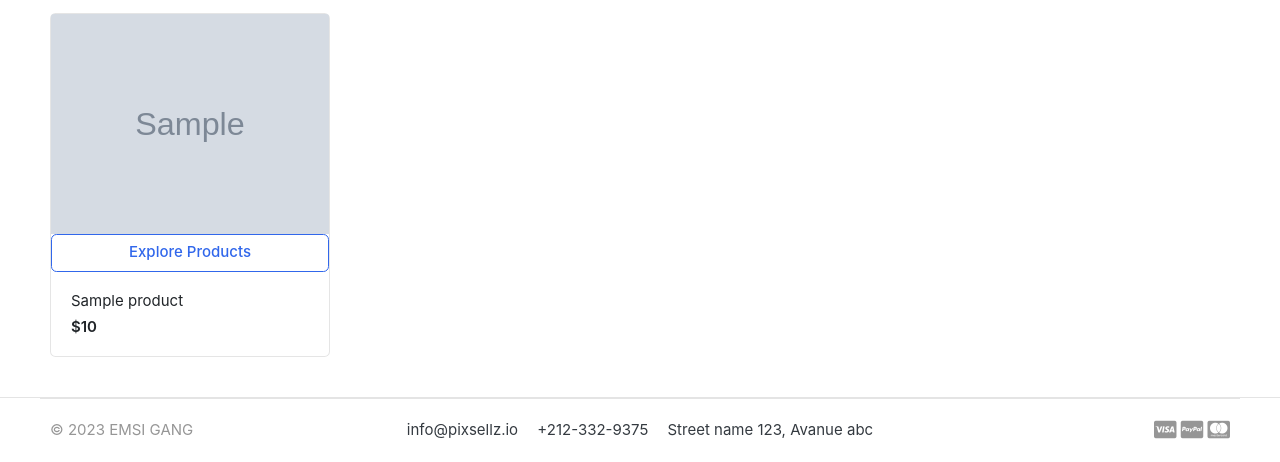
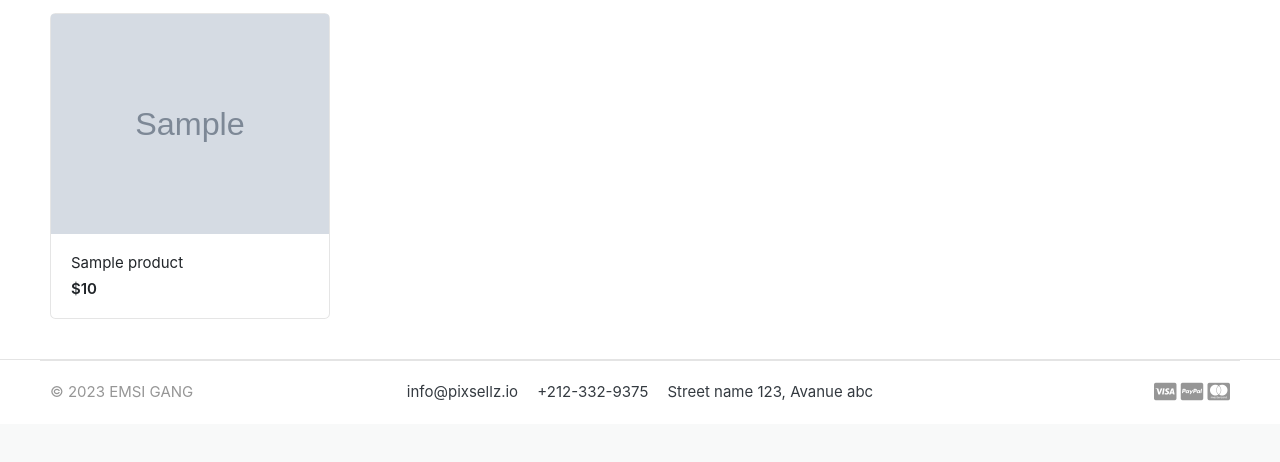
Before and after one commit to CHEMLAL-Imane/PFM, a Django app: template templates/home.html in a window 1280 px wide. Shown: the part 515-977 px from the top of the page. After the commit the page ends 939 px from the top, so only its background shows below. Run offline with Django 3.2, Linux system fonts and the light colour scheme; the template is opened without the code that fills it: most values are stand-ins (such as "Sample title", 1, 10 or a date in 2020); some libraries are stand-ins or nearby versions; some web fonts are replaced.

Commit message:
Update home.html

```diff
--- a/templates/home.html
+++ b/templates/home.html
@@ -39,8 +39,6 @@
                <a href="{{ product.get_url }}" class="img-wrap">
                   <img src="{{ product.images.url }}" alt="{{ product.product_name }}">
                </a>
-<!-- Modifiez cette ligne pour supprimer le lien vers category_list -->
-<a href="#" class="btn btn-outline-primary">Explore Products</a>
                <figcaption class="info-wrap">
                   <a href="{{ product.get_url }}" class="title">{{ product.product_name }}</a>
                   <div class="price mt-1">${{ product.price }}</div> <!-- price-wrap.// -->
```
